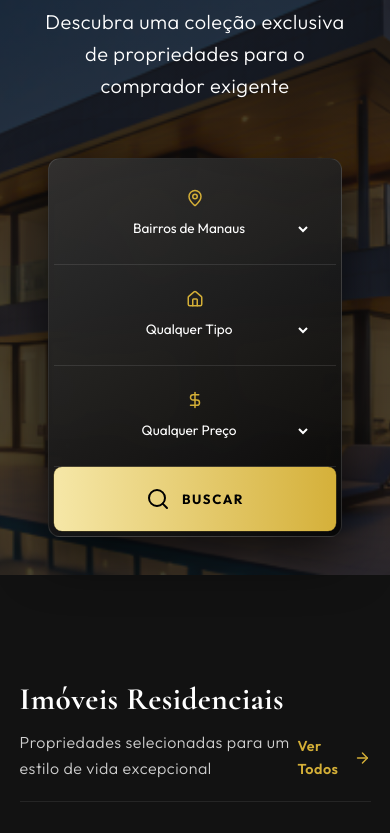
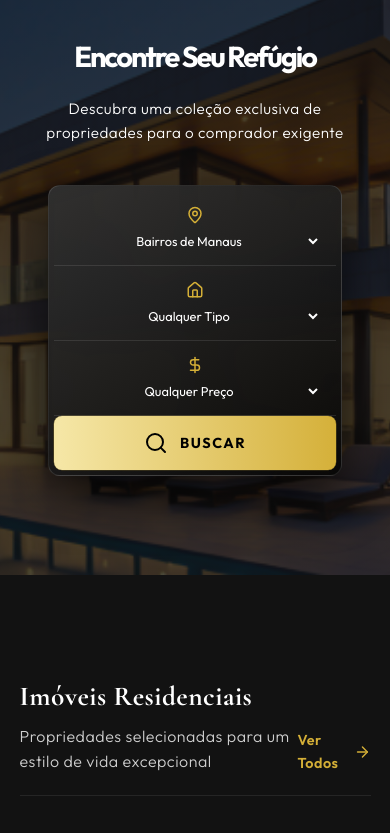
Before and after one commit to pvlservicos-collab/proposta, a plain HTML site: page index.html in a window 390 px wide. Shown: the part 269-1102 px from the top of the page. Drawn offline with nearby package versions, Linux system fonts and the light colour scheme; no server answers.

Commit message:
Redução dramatica dos blocos e fontes no mobile + espacamento do menu topo

```diff
--- a/index.html
+++ b/index.html
@@ -820,7 +820,7 @@
 
 			.hero {
 				background-attachment: scroll; /* Fix do bug de imagem no iOS (Safari) */
-				padding-top: 15vh;
+				padding-top: 25vh;
 			}
 
 			.nav-links,
@@ -829,10 +829,14 @@
 			}
 
 			.hero-title {
-				font-size: clamp(2rem, 10vw, 3.2rem);
+				font-size: clamp(1.8rem, 7vw, 2.4rem);
+			}
+			.hero-subtitle {
+				font-size: 0.95rem;
+				margin-bottom: 2.5rem;
 			}
 			.section-title {
-				font-size: clamp(1.8rem, 8vw, 2.5rem);
+				font-size: clamp(1.6rem, 7vw, 2.2rem);
 			}
 
 			.process-steps {
@@ -854,19 +858,21 @@
 				flex-direction: column;
 				justify-content: center;
 				align-items: center;
-				padding: 25px;
-				gap: 12px;
+				padding: 15px;
+				gap: 8px;
 			}
 
 			.search-item select,
 			.search-item input {
 				text-align: center;
 				text-align-last: center;
+				font-size: 0.8rem;
 			}
 
 			.btn-search {
 				width: 100%;
-				padding: 20px;
+				padding: 15px;
+				font-size: 0.9rem;
 			}
 
 			.properties-grid {
```
